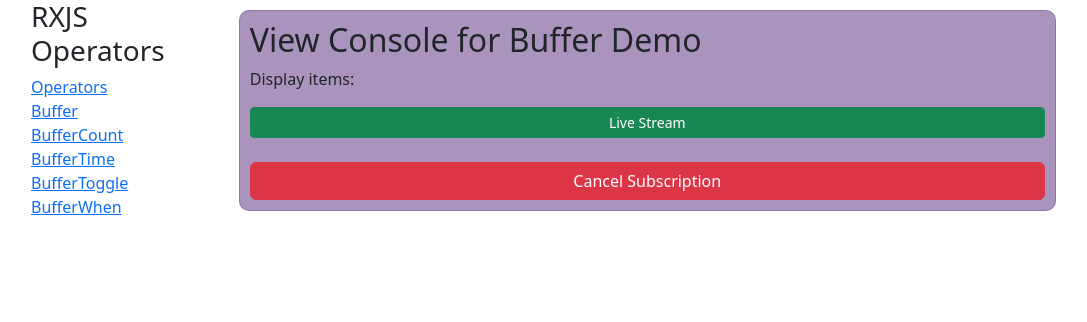
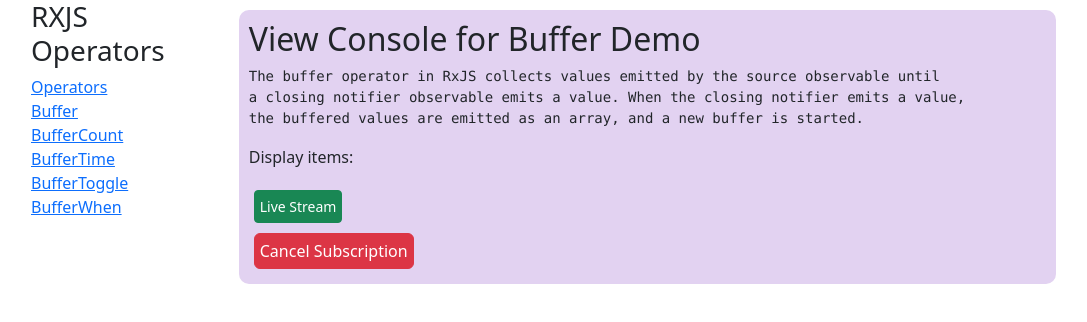
Before and after one commit to priyodas12/angular-with-rxjs-v1, an Angular app: page /buffer in a window 1280 px wide. Shown: the top 322 px of the page, without its empty margins (51-1138 px from the left). Built offline with nearby package versions, Linux system fonts and the light colour scheme.

Commit message:
refactor:css and html fix

```diff
--- a/src/app/transformationOperator/buffer-count/buffer-count.component.css
+++ b/src/app/transformationOperator/buffer-count/buffer-count.component.css
@@ -1,5 +1,5 @@
 .buffer-count{
-    background-color: rgb(121, 238, 137);
+    background-color: rgb(199, 241, 204);
     margin:10px;
     padding:10px;
     border-radius: 10px;;
--- a/src/app/transformationOperator/buffer-count/buffer-count.component.html
+++ b/src/app/transformationOperator/buffer-count/buffer-count.component.html
@@ -1,5 +1,10 @@
 <div class="card buffer-count">
     <h2>View Console for Buffer Count Demo</h2>
+    <pre>
+The bufferCount operator in RxJS collects values emitted by the source observable until
+a specified buffer size is reached. Optionally, you can provide a startBufferEvery
+parameter to start a new buffer after a certain number of values.
+    </pre>
     <h4>Buffer Count: {{bufferCount}}</h4>
     <p>{{displayBufferedValues}}</p>
 </div>
--- a/src/app/transformationOperator/buffer-time/buffer-time.component.css
+++ b/src/app/transformationOperator/buffer-time/buffer-time.component.css
@@ -1,5 +1,5 @@
 .buffer-time{
-    background-color: cyan;
+    background-color: rgb(189, 241, 241);
     margin:10px;
     padding:10px;
     border-radius: 10px;;
--- a/src/app/transformationOperator/buffer-time/buffer-time.component.html
+++ b/src/app/transformationOperator/buffer-time/buffer-time.component.html
@@ -1,5 +1,10 @@
 <div class="card buffer-time">
     <h2>View Console for Buffer Time Demo</h2>
+    <pre>
+The bufferTime operator in RxJS buffers values emitted by the source observable for
+a specified time duration. After the specified time elapses, the buffered values are
+emitted as an array, and a new buffer is started.
+    </pre>
     <h4>Buffer Time: {{bufferTimeDisplay}} milisec</h4>
     <p>{{displayBufferValues}}</p>
 </div>
--- a/src/app/transformationOperator/buffer-toggle/buffer-toggle.component.css
+++ b/src/app/transformationOperator/buffer-toggle/buffer-toggle.component.css
@@ -1,5 +1,5 @@
 .buffer-toggle{
-    background-color: coral;
+    background-color: rgb(240, 194, 142);
     margin:10px;
     padding:10px;
     border-radius: 10px;;
--- a/src/app/transformationOperator/buffer/buffer.component.css
+++ b/src/app/transformationOperator/buffer/buffer.component.css
@@ -1,7 +1,11 @@
 .buffer-op{
-    background-color: rgb(170, 148, 190);
+    background-color: rgb(226, 210, 241);
     margin:10px;
     padding:10px;
     border-radius: 10px;;
-    display: flex;
 }
+
+button{
+    padding:5px;
+    margin:5px;
+}
--- a/src/app/transformationOperator/buffer/buffer.component.html
+++ b/src/app/transformationOperator/buffer/buffer.component.html
@@ -1,5 +1,8 @@
-<div class="card buffer-op">
+<div class="buffer-op">
     <h2>View Console for Buffer Demo</h2>
+    <pre>The buffer operator in RxJS collects values emitted by the source observable until
+a closing notifier observable emits a value. When the closing notifier emits a value,
+the buffered values are emitted as an array, and a new buffer is started.</pre>
     <p>Display items: {{numbers}}</p>
     <button class="btn btn-success btn-sm" id="bufferClick">Live Stream</button><br/>
     <!-- <button id="cancel" (click)="startOnClick()">Start Subscription</button><br/><br/> -->
```
